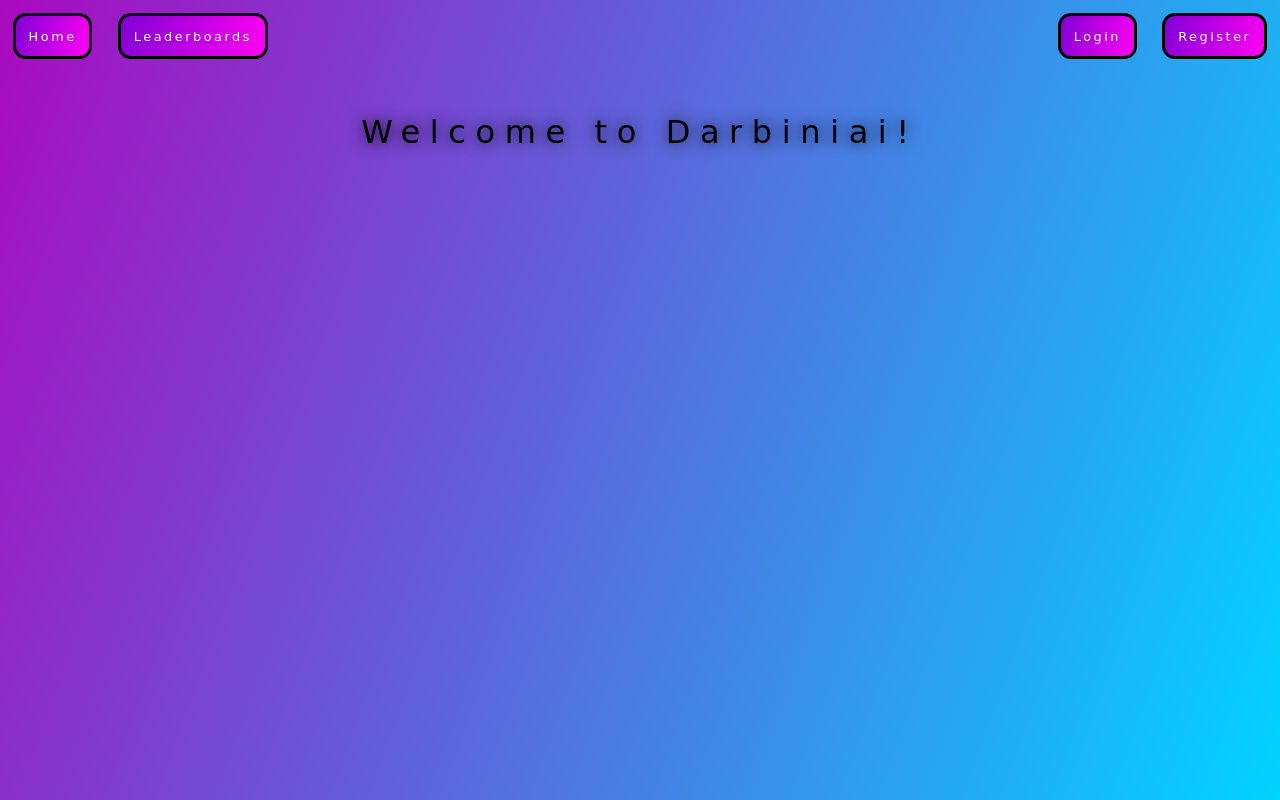
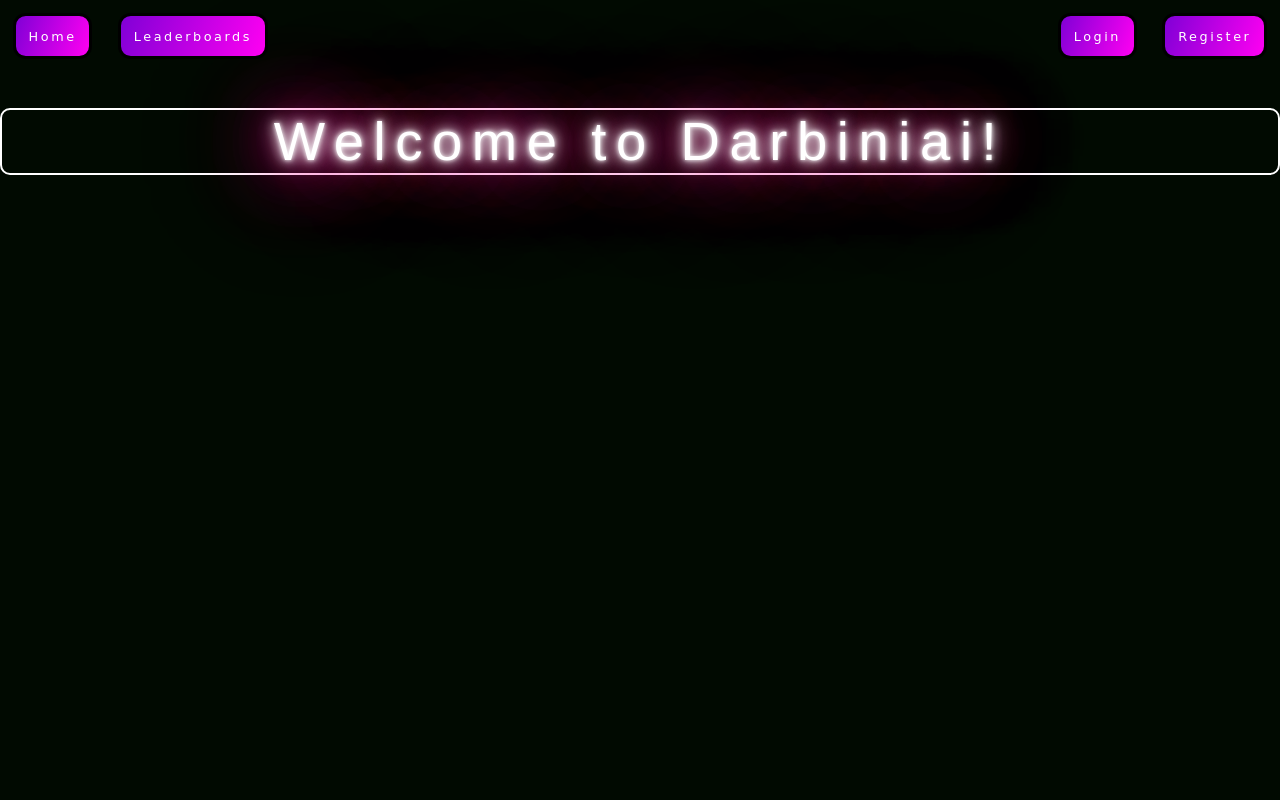
Before and after one commit to PurpJell/game-site, a Django app: page / in a window 1280 px wide. Run offline with Django 4.2, Linux system fonts and the light colour scheme.

Commit message:
blek
background=blek

```diff
--- a/darbiniai_app/templates/darbiniai_app/base.html
+++ b/darbiniai_app/templates/darbiniai_app/base.html
@@ -11,7 +11,7 @@
   }
 
 body {
-    background-image: linear-gradient(110deg,#a90bbf,#00d4ff);
+    background-color: #010a01;
     max-height: 100vh;
     height: 100vh;
     max-width: 100vw;
--- a/darbiniai_app/templates/darbiniai_app/index.html
+++ b/darbiniai_app/templates/darbiniai_app/index.html
@@ -13,8 +13,6 @@
 body {
     height: 100vh;
     width: 100%;
-    background-image: linear-gradient(110deg,rgb(16, 16, 255),#f43737);
-
 }
 
 .Header_links {
@@ -39,7 +37,7 @@ body {
 
 .Header_links_2 {
     float: right;
-    font-family:cursive;
+    font-family: cursive;
     font-size: 0.8em;
     background-image: linear-gradient(110deg,red,blue);
     border-radius: 1em;
@@ -50,23 +48,8 @@ body {
 }
 
 .main_web_title {
-    clear: both;
-    display: flex;
-    align-items: center;
-    justify-content: center;
-    font-family: cursive;
-    font-size: 2em;
-    letter-spacing: 0.3em;
-    text-shadow: 0 0 0.5em;
-
-}
-
-.title_navigator {
-    padding: 5px;
-    border: 0px solid black;
-    display: flex;
-    align-items: center;
-    justify-content: center;
+    border: 2px solid white;
+    border-radius: 10px;
 }
 
 #game_b {
@@ -146,10 +129,57 @@ body {
     letter-spacing: 0.2em;
     padding: 5px;
     color: white;
-
-
 }
 
+@keyframes pulsate {
+
+    100% {
+
+        text-shadow:
+        0 0 4px #fff,
+        0 0 11px #fff,
+        0 0 19px #fff,
+        0 0 40px #f09,
+        0 0 80px #f09,
+        0 0 90px #f09,
+        0 0 100px #f09,
+        0 0 150px #f09;
+
+    }
+
+    0% {
+
+      text-shadow:
+      0 0 4px #fff,
+      0 0 10px #fff,
+      0 0 18px #fff,
+      0 0 38px #f09,
+      0 0 73px #f09,
+      0 0 80px #f09,
+      0 0 94px #f09,
+      0 0 140px #f09;
+
+      }
+    }
+
+.greeting {
+    font-family: "neon";
+    font-family: 'LIBRARY 3 AM', sans-serif;
+    font-size: 1.7em;
+    color: #fff;
+    text-shadow:
+    0 0 7px #fff,
+    0 0 10px #fff,
+    0 0 21px #fff,
+    0 0 42px #f09,
+    0 0 82px #f09,
+    0 0 92px #f09,
+    0 0 102px #f09,
+    0 0 151px #f09;
+    animation: pulsate 2.5s infinite alternate;
+}
+
+@import url('https://fonts.cdnfonts.com/css/library-3-am');
 
     </style>
 
@@ -163,10 +193,8 @@ body {
 {% block content %}
 
 <br> <br> <br> <br> <br> <br>
-<div class="title_navigator">
     <div class="main_web_title">
-            <p>Welcome to Darbiniai!</p>
-        </div>
+            <p class="greeting">Welcome to Darbiniai!</p>
     </div>
     {% endblock content %}
 
```
